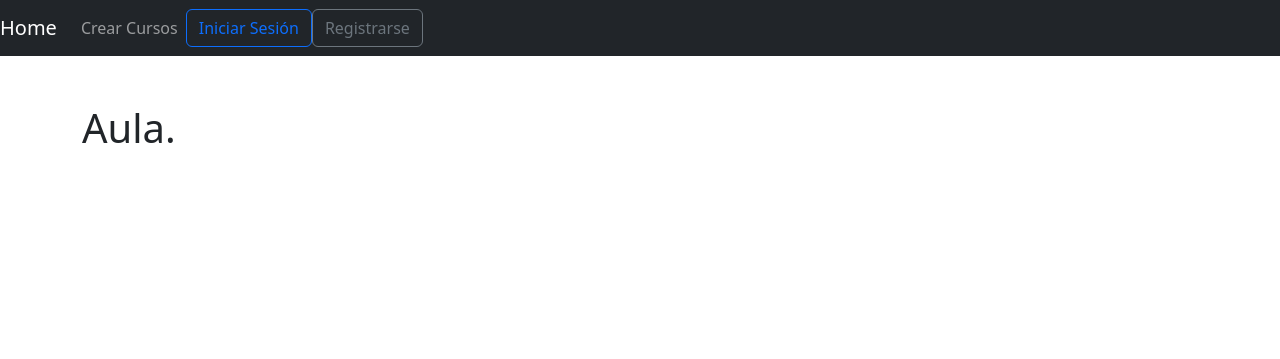
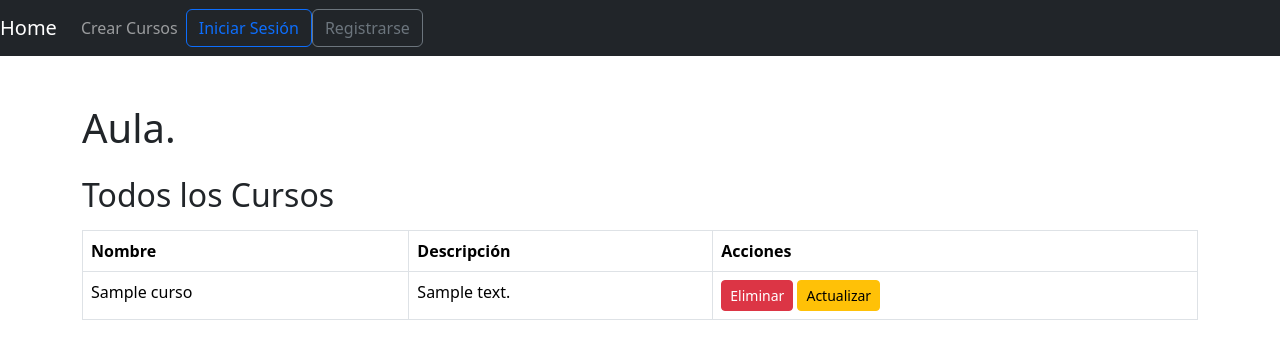
Before and after one commit to Fabrikpz/aula-virtual, a Flask app: page / in a window 1280 px wide. Shown: the top 359 px of the page. Run offline with Flask 3, Linux system fonts and the light colour scheme; tables that the repository leaves empty hold one stand-in row (values such as "Sample post").

Commit message:
manejo de cursos

```diff
--- a/app/routes.py
+++ b/app/routes.py
@@ -4,19 +4,22 @@ from app.forms import RegistrationForm, LoginForm
 from app.models import User
 from flask_login import login_user, current_user, logout_user, login_required
 from flask import Blueprint
+from .models import Curso
+
 
 main = Blueprint('main', __name__)
 
 @main.route("/")
 def home():
-    return render_template("home.html")
+    cursos = Curso.query.all()
+    return render_template("home.html", cursos=cursos)
 
 @main.route("/register", methods=['GET', 'POST'])
 def register():
     form = RegistrationForm()
     if form.validate_on_submit():
         user = User(username=form.username.data, email=form.email.data)
-        user.set_password(form.password.data)  # Hasheamos la contraseña aquí
+        user.set_password(form.password.data)
         db.session.add(user)
         db.session.commit()
         flash('¡Tu cuenta ha sido creada!', 'success')
@@ -29,7 +32,7 @@ def login():
     if form.validate_on_submit():
         user = User.query.filter_by(email=form.email.data).first()
         if user and user.check_password(form.password.data):
-            login_user(user)  # Agrega esta línea para autenticar al usuario
+            login_user(user)
             flash('¡Inicio de sesión exitoso!', 'success')
             return redirect(url_for('main.home'))
         else:
@@ -42,7 +45,49 @@ def logout():
     logout_user()
     return redirect(url_for('main.home'))
 
-@main.route("/crear_cursos")
+@main.route('/crear_cursos', methods=['GET', 'POST'])
+def crear_cursos():
+    if request.method == 'POST':
+        curso_nombre = request.form.get('curso_nombre')
+        curso_descripcion = request.form.get('curso_descripcion')
+
+        if not curso_nombre or not curso_descripcion:
+            flash('Todos los campos son obligatorios', 'error')
+            return redirect(url_for('main.crear_cursos'))
+
+        nuevo_curso = Curso(nombre=curso_nombre, descripcion=curso_descripcion)
+        db.session.add(nuevo_curso)
+        db.session.commit()
+
+        flash('Curso creado exitosamente', 'success')
+        return redirect(url_for('main.home'))
+
+    return render_template('cursos.html')
+
+@main.route('/eliminar_curso/<int:curso_id>', methods=['POST'])
 @login_required
-def crear_cursos():
-    return render_template("cursos.html")
+def eliminar_curso(curso_id):
+    curso = Curso.query.get_or_404(curso_id)
+    db.session.delete(curso)
+    db.session.commit()
+    flash('Curso eliminado exitosamente', 'success')
+    return redirect(url_for('main.home'))
+
+@main.route('/actualizar_curso/<int:curso_id>', methods=['GET', 'POST'])
+@login_required
+def actualizar_curso(curso_id):
+    curso = Curso.query.get_or_404(curso_id)
+
+    if request.method == 'POST':
+        curso.nombre = request.form.get('curso_nombre')
+        curso.descripcion = request.form.get('curso_descripcion')
+
+        if not curso.nombre or not curso.descripcion:
+            flash('Todos los campos son obligatorios', 'error')
+            return redirect(url_for('main.actualizar_curso', curso_id=curso_id))
+
+        db.session.commit()
+        flash('Curso actualizado exitosamente', 'success')
+        return redirect(url_for('main.home'))
+
+    return render_template('actualizar_curso.html', curso=curso)
--- a/app/templates/home.html
+++ b/app/templates/home.html
@@ -13,6 +13,38 @@
 
     <div class="container mt-5">
         <h1>Aula.</h1>
+
+        <!-- Muestra los cursos en una tabla -->
+        <h2 class="mt-4">Todos los Cursos</h2>
+        <table class="table table-bordered mt-3">
+            <thead>
+                <tr>
+                    <th>Nombre</th>
+                    <th>Descripción</th>
+                    <th>Acciones</th> <!-- Columna para las acciones -->
+                </tr>
+            </thead>
+            <tbody>
+                {% for curso in cursos %}
+                <tr>
+                    <td>{{ curso.nombre }}</td>
+                    <td>{{ curso.descripcion }}</td>
+                    <td>
+                        <!-- Formulario para eliminar el curso -->
+                        <form action="{{ url_for('main.eliminar_curso', curso_id=curso.id) }}" method="POST" style="display:inline;">
+                            <button type="submit" class="btn btn-danger btn-sm">Eliminar</button>
+                        </form>
+                        <!-- Botón para actualizar el curso -->
+                        <a href="{{ url_for('main.actualizar_curso', curso_id=curso.id) }}" class="btn btn-warning btn-sm">Actualizar</a>
+                    </td>
+                </tr>
+                {% endfor %}
+            </tbody>
+        </table>
+
+        {% if not cursos %}
+            <p>No hay cursos disponibles.</p>
+        {% endif %}
     </div>
 
     <script src="https://cdn.jsdelivr.net/npm/bootstrap@5.3.3/dist/js/bootstrap.bundle.min.js"
```
Also changed, not shown: app/templates/actualizar_curso.html (added, +33 -0 lines).
